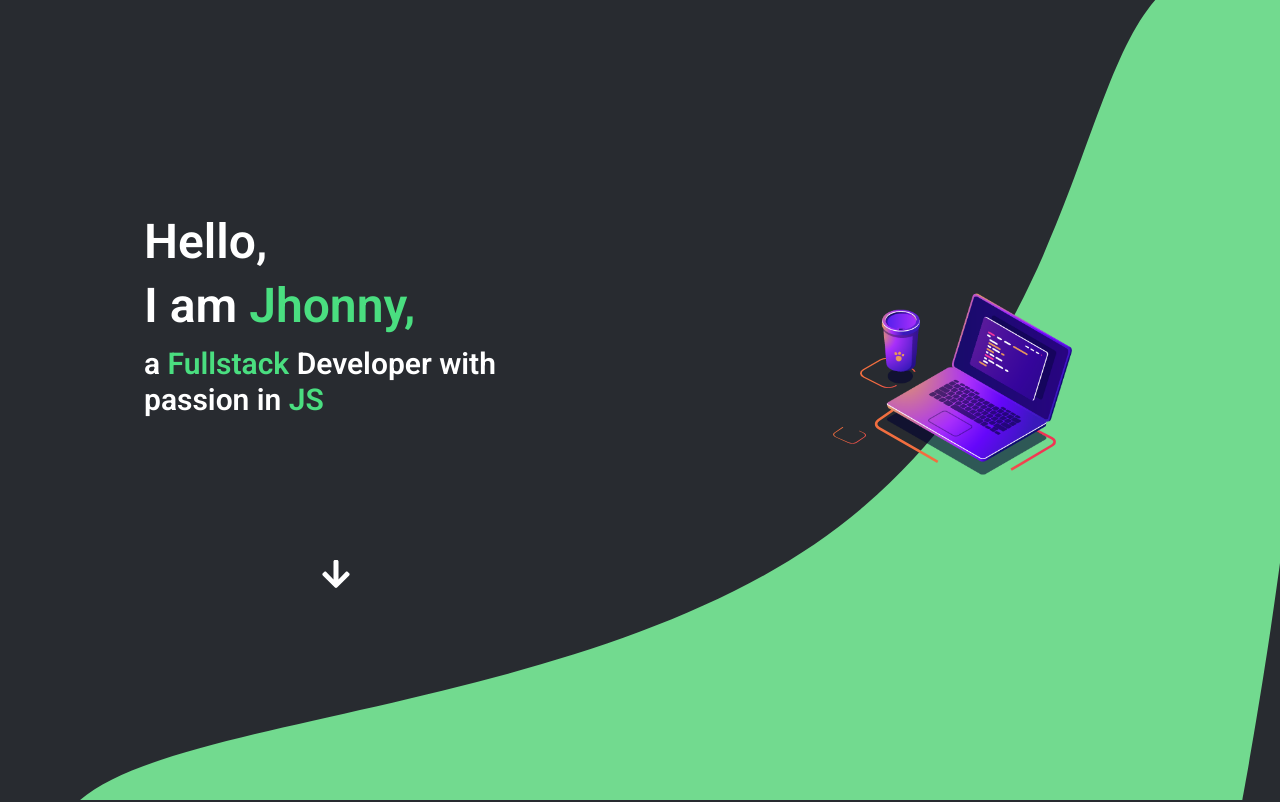
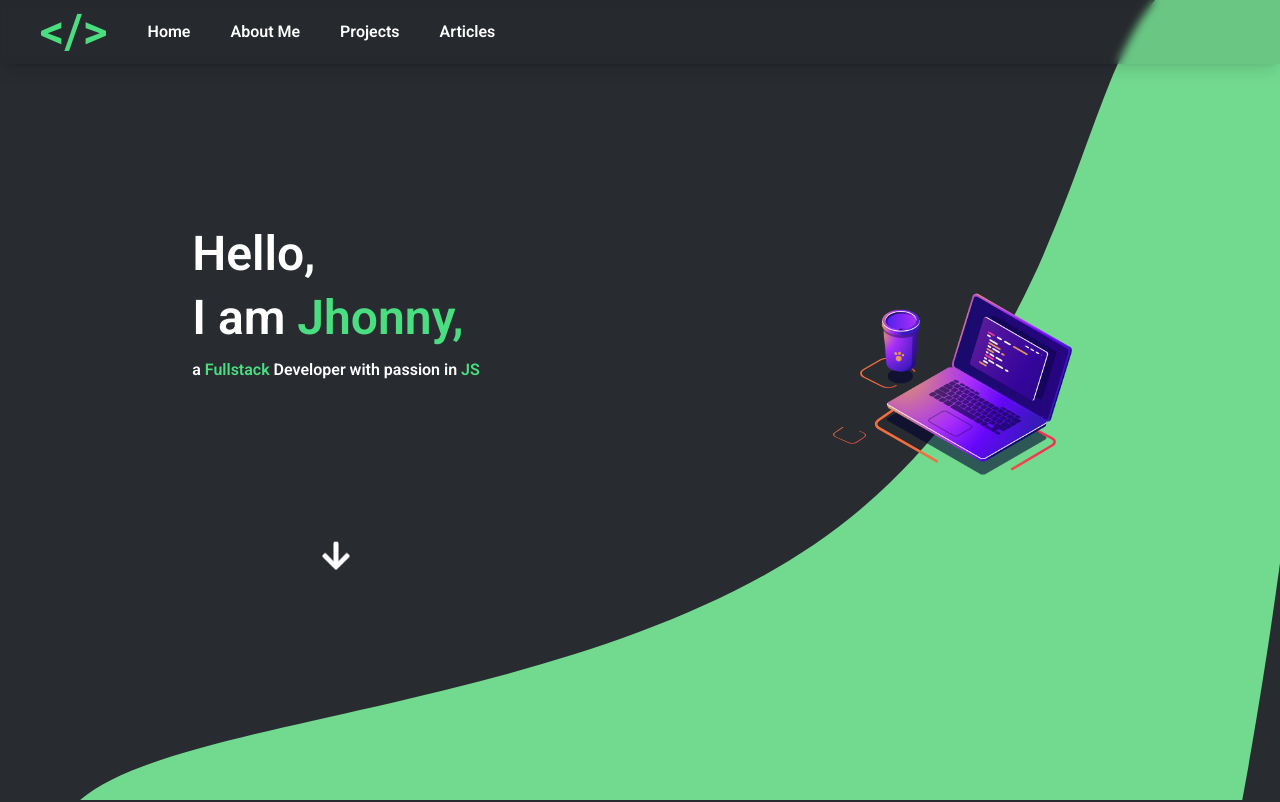
Before and after one commit to jonatasfernandespimenta/personal-website, a Next.js app: page / in a window 1280 px wide. Shown: the top 802 px of the page. Built offline with nearby package versions, Linux system fonts and the light colour scheme.

Commit message:
adiciona header

```diff
--- a/src/app/globals.css
+++ b/src/app/globals.css
@@ -7,6 +7,11 @@
   font-family: "Roboto", sans-serif;
 }
 
+*,
+html {
+  scroll-behavior: smooth !important;
+}
+
 body {
   background: #282b30;
   font-family: "Roboto", sans-serif;
--- a/src/app/page.tsx
+++ b/src/app/page.tsx
@@ -1,9 +1,11 @@
+import { Header } from "@/components/Header";
 import AboutMeSection from "@/sections/AboutMeSection";
 import HomeSection from "@/sections/HomeSection";
 
 export default function Home() {
   return (
     <>
+      <Header />
       <HomeSection />
       <AboutMeSection />
     </>
--- /dev/null
+++ b/src/components/Header.tsx
@@ -0,0 +1,20 @@
+import { menus } from "@/utils/menus";
+import Heading from "./Heading";
+import SubHeading from "./SubHeading";
+import Link from "next/link";
+
+export function Header() {
+  return (
+    <div className="bg-[#1E2124] w-screen fixed z-20 px-10 flex-row flex gap-10 items-center shadow-lg bg-opacity-10 backdrop-filter backdrop-blur-sm">
+      <Heading textColor="green-400">{"</>"}</Heading>
+
+      {menus.map((item) => (
+        <>
+          <Link href={item.link}>
+            <SubHeading textSize="2xl">{item.name}</SubHeading>
+          </Link>
+        </>
+      ))}
+    </div>
+  );
+}
--- a/src/components/SubHeading.tsx
+++ b/src/components/SubHeading.tsx
@@ -11,7 +11,7 @@ export default function SubHeading(props: ISubHeading) {
       className={`
         py-2
         text-${props.textColor ?? "white"}
-        text-3xl
+        text-${props.textSize ?? "3xl"}
         font-roboto
         font-bold
         whitespace-pre-line
--- a/src/sections/AboutMeSection.tsx
+++ b/src/sections/AboutMeSection.tsx
@@ -6,7 +6,7 @@ import Link from "next/link";
 
 export default function AboutMeSection() {
   return (
-    <>
+    <div id="aboutme">
       <div className="flex flex-row min-h-screen">
         <div className="flex justify-around flex-1 h-screen items-start p-36 flex-col">
           <div className="gap-4">
@@ -63,6 +63,6 @@ export default function AboutMeSection() {
           </div>
         </div>
       </div>
-    </>
+    </div>
   );
 }
--- a/src/sections/HomeSection.tsx
+++ b/src/sections/HomeSection.tsx
@@ -8,10 +8,11 @@ import SubHeading from "@/components/SubHeading";
 import HighlightWord from "@/components/HighlightWord";
 import Image from "next/image";
 import { FaArrowDown } from "react-icons/fa";
+import Link from "next/link";
 
 export default function HomeSection() {
   return (
-    <>
+    <div id="home">
       <div className="absolute flex flex-1 h-screen z-0 right-0 -mr-10">
         <Image src={"/assets/home-wave.svg"} alt="wave" width="1440" height="1024" />
       </div>
@@ -30,13 +31,15 @@ export default function HomeSection() {
             </SubHeading>
           </div>
 
-          <FaArrowDown color="white" size={32} />
+          <Link href={"#aboutme"}>
+            <FaArrowDown color="white" size={32} className="animate-bounce" />
+          </Link>
         </div>
 
         <div className="flex flex-1 h-screen justify-center p-28 flex-col z-10">
           <Lottie animationData={laptopCoffeeAnimation} loop={true} />
         </div>
       </div>
-    </>
+    </div>
   );
 }
--- /dev/null
+++ b/src/utils/menus.ts
@@ -0,0 +1,18 @@
+export const menus = [
+  {
+    name: "Home",
+    link: "#home",
+  },
+  {
+    name: "About Me",
+    link: "#aboutme",
+  },
+  {
+    name: "Projects",
+    link: "#projects",
+  },
+  {
+    name: "Articles",
+    link: "#articles",
+  },
+];
```
